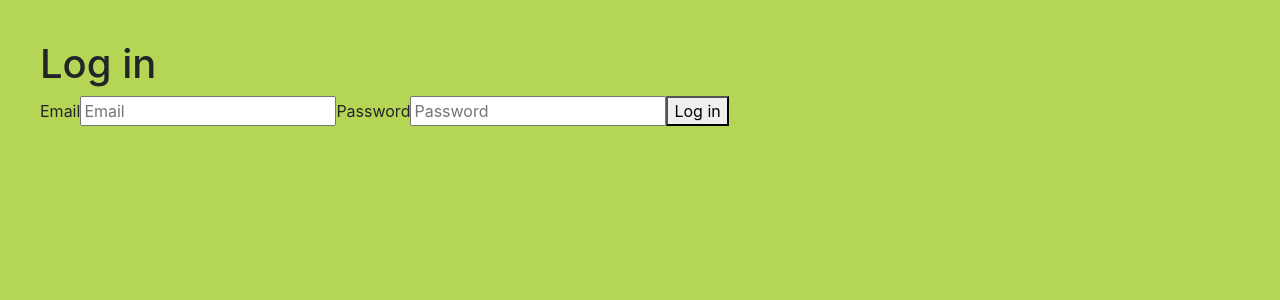
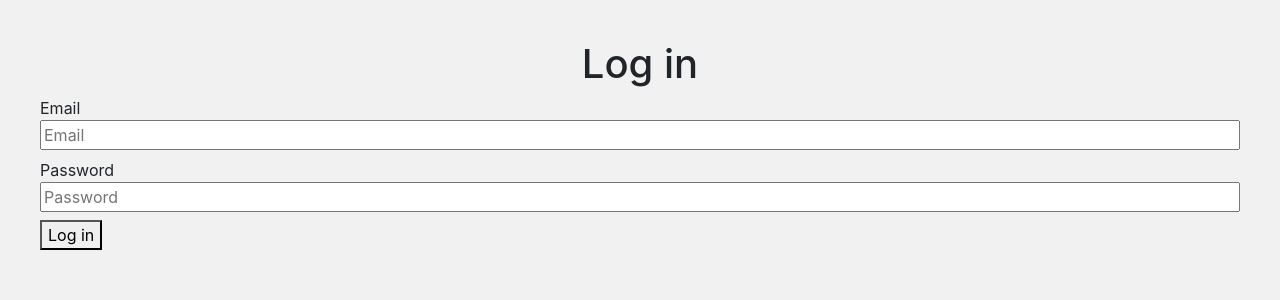
Before and after one commit to mrkrosenberg/UW-comms-official, a React (Create React App) app: page /login in a window 1280 px wide. Shown: the top 300 px of the page. Built offline with nearby package versions, Linux system fonts and the light colour scheme; no server answers.

Commit message:
adds user dropdown to header, adds user account view

```diff
--- a/src/App.js
+++ b/src/App.js
@@ -12,7 +12,8 @@ import './App.scss';
 import Landing from './Views/Landing/Landing';
 import Home from './Views/Home/Home';
 import LogIn from './Views/LogIn/LogIn';
-import SignUp from './Views/SignUp/SignUp'
+import SignUp from './Views/SignUp/SignUp';
+import UserAccount from './Views/UserAccount/UserAccount';
 // import Footer from '../src/Components/Footer/Footer';
 import Gym from './Views/Gym/Gym';
 import Maintenance from './Views/Maintenance/Maintenance';
@@ -38,6 +39,7 @@ function App() {
               <ProtectedRoute path="/park" component={Park} />
               <ProtectedRoute path="/parking" component={Parking} />
               <ProtectedRoute path="/pool" component={Pool} />
+              <ProtectedRoute path="/account" component={UserAccount} />
             </Switch>
           </div>
           {/* <Footer /> */}
--- a/src/Components/Header/Header.jsx
+++ b/src/Components/Header/Header.jsx
@@ -53,7 +53,19 @@ function Header() {
                                 <li>Pool/Rec</li>
                             </Link>
                         </ul>
-                        <button onClick={signOut} >Sign Out</button>
+                        <button onClick={signOut} alt="Menu">Sign Out</button>
+                    </Dropdown.Menu>
+                </Dropdown>
+                <Dropdown className="user">
+                    <Dropdown.Toggle>
+                        <img src={homeIcon} alt="User" className="dropdown-icon user-icon"/>
+                    </Dropdown.Toggle>
+                    <Dropdown.Menu>
+                        <ul>
+                            <Link to="/account">
+                                <li>Account Settings</li>
+                            </Link>
+                        </ul>
                     </Dropdown.Menu>
                 </Dropdown>
             </nav>
--- a/src/Components/Header/Header.scss
+++ b/src/Components/Header/Header.scss
@@ -1,5 +1,10 @@
 // SCSS imports
 @import 'src/Styles/variables.scss';
+
+.nav-links {
+    position: relative;
+    margin-bottom: 20vh;
+}
 
 .dropdown-toggle.btn.btn-primary {
     background-color: $secondary-color;
@@ -15,3 +20,12 @@
 .dropdown-icon {
     width: 40px;
 }
+
+.user {
+    position: absolute;
+    right: auto;
+}
+
+.user-icon {
+    display: inline-block;
+}
--- a/src/Views/Home/Home.jsx
+++ b/src/Views/Home/Home.jsx
@@ -5,7 +5,6 @@ import Firebase from '../../Config/Firebase';
 
 // Components
 import Header from '../../Components/Header/Header';
-import PostList from '../../Components/PostList/PostList';
 import NewsPost from '../../Components/NewsPost/NewsPost';
 
 
@@ -56,10 +55,10 @@ export class Home extends Component {
             <div className="view-body">
                 <Header />
                 <div>
-                    <h1>hello</h1>
+                    <h1 className="view-title text-center">Community Board</h1>
                 </div>
                 <div className="news-container">
-                    <h1>Announcements/News from Union West Management</h1>
+                    <h1 className="news-title text-center">Happenings at Union West Apartments</h1>
                     {/* <PostList collection={this.collection}/> */}
                     { this.state.posts.map((post) => {
                         return (
--- a/src/Views/Landing/Landing.jsx
+++ b/src/Views/Landing/Landing.jsx
@@ -90,7 +90,7 @@ export class Landing extends Component {
                         </div>
                     </header>
                     <Modal
-                        // className="modal"
+                        // className="text-center"
                         show={this.state.showModal}
                         onHide={this.closeModal}
                         size="lg"
--- a/src/Views/Landing/Landing.scss
+++ b/src/Views/Landing/Landing.scss
@@ -52,7 +52,7 @@
     margin: 0;
     height: 100%;
     width: 100%;
-    background-color: $accent-color;
+    background-color: $tertiary-color;
 }
 
 .welcome-text {
@@ -64,6 +64,10 @@
     background-color: $welcome-text-bg;
     border: 2px outset $accent-color;
     color: $tertiary-color;
+}
+
+.modal-header {
+    background-color: $accent-color;
 }
 
 
--- a/src/Views/LogIn/LogIn.jsx
+++ b/src/Views/LogIn/LogIn.jsx
@@ -28,23 +28,25 @@ const LogIn = ({ history }, props) => {
 
   const { currentUser } = useContext(AuthContext);
 
+
   if (currentUser) {
     return <Redirect to="/" />;
-  }
+  };
 
   return (
     <div className="auth-form">
-      <h1>Log in</h1>
+      {/* <button onClick={closeModal}>X</button> */}
+      <h1 className="auth-title text-center">Log in</h1>
       <form onSubmit={ handleLogin }>
-        <label>
+        <label className="auth-input-label">
           Email
-          <input name="email" type="email" placeholder="Email" />
+          <input className="auth-input" name="email" type="email" placeholder="Email" />
         </label>
-        <label>
+        <label className="auth-input-label">
           Password
-          <input name="password" type="password" placeholder="Password" />
+          <input className="auth-input" name="password" type="password" placeholder="Password" />
         </label>
-        <button type="submit">Log in</button>
+        <button className="auth-submit" type="submit">Log in</button>
       </form>
       {/* <div className="signup">
           <h6>New User? <Link to="/signup">SignUp</Link> </h6>
--- a/src/Views/SignUp/SignUp.jsx
+++ b/src/Views/SignUp/SignUp.jsx
@@ -22,17 +22,17 @@ const SignUp = ({ history }) => {
 
   return (
     <div className="auth-form">
-      <h1>Sign up</h1>
+      <h1 className="auth-title text-center">Sign up</h1>
       <form onSubmit={ handleSignUp }>
-        <label>
+        <label className="auth-input-label" >
           Email
-          <input name="email" type="email" placeholder="Email" />
+          <input className="auth-input" name="email" type="email" placeholder="Email" />
         </label>
-        <label>
+        <label className="auth-input-label" >
           Password
-          <input name="password" type="password" placeholder="Password" />
+          <input className="auth-input" name="password" type="password" placeholder="Password" />
         </label>
-        <button type="submit">Sign Up</button>
+        <button className="auth-submit" type="submit">Sign Up</button>
       </form>
     </div>
   );
--- /dev/null
+++ b/src/Views/UserAccount/UserAccount.jsx
@@ -0,0 +1,36 @@
+import React, { Component } from 'react'
+
+// Database Ref
+import Firebase from '../../Config/Firebase';
+
+// Stylesheet
+import '../View-Styles/views.scss';
+
+// Components
+import Header from '../../Components/Header/Header';
+
+export class UserAccount extends Component {
+
+    constructor(props) {
+        super(props);
+
+        this.app = Firebase;
+        this.currentUser = this.app.auth().currentUser;
+    };
+
+// Lifecycle methods
+    componentDidMount() {
+        console.log(this.currentUser)
+    };
+
+    render() {
+        return (
+            <div className="view-body">
+                <Header />
+                <h1>user account settings</h1>
+            </div>
+        )
+    }
+};
+
+export default UserAccount;
--- a/src/Views/View-Styles/views.scss
+++ b/src/Views/View-Styles/views.scss
@@ -5,3 +5,20 @@
     height: 100vh;
     background-color: $secondary-color;
 }
+
+.auth-title {
+    width: 100%;
+}
+
+.auth-input-label {
+    display: block;
+}
+
+.auth-input {
+    display: block;
+    width: 100%;
+}
+
+.auth-submit {
+    display: block
+}
```
Also changed, not shown: src/App.scss (line endings or trailing spaces), src/Components/PostList/PostList.jsx (indentation only).
